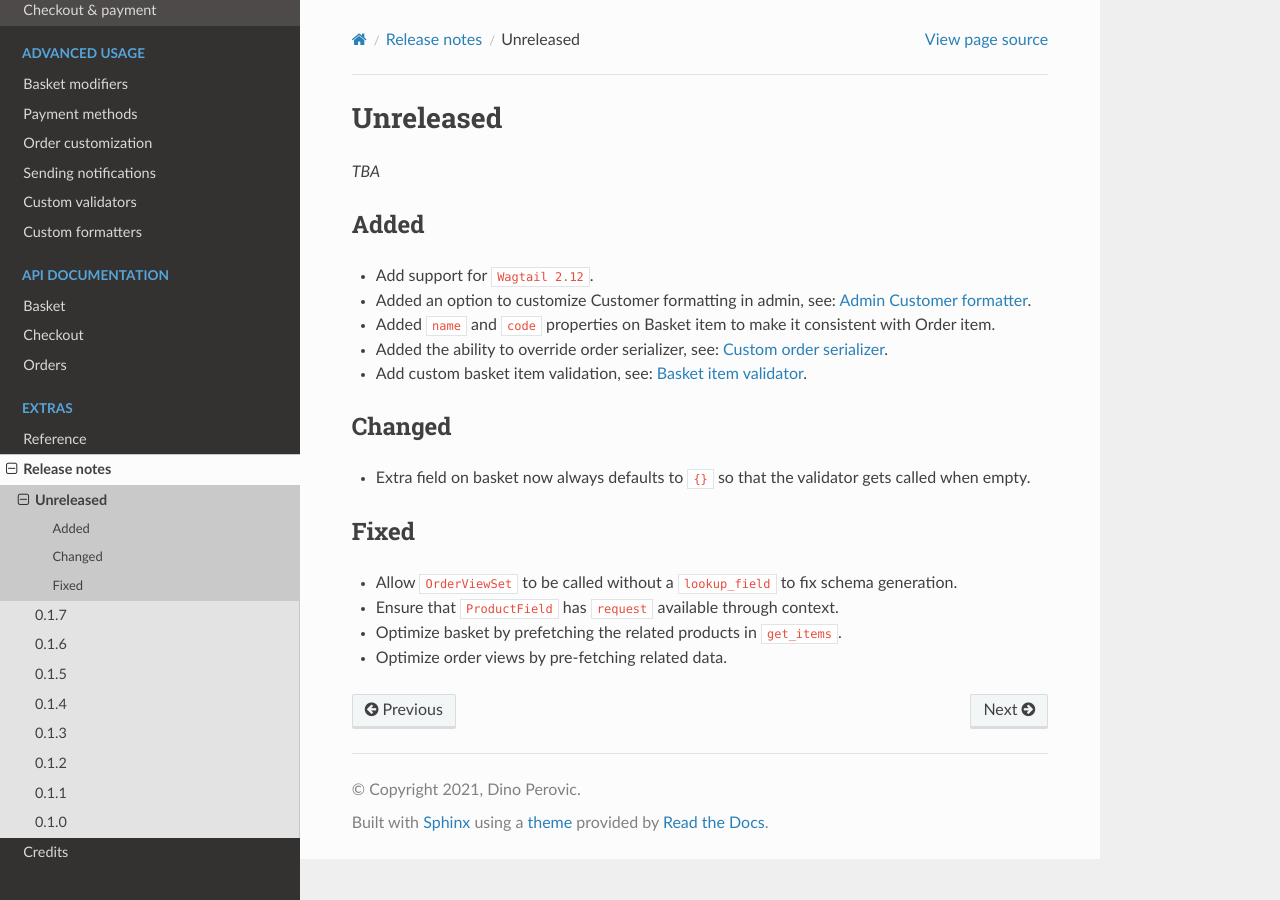
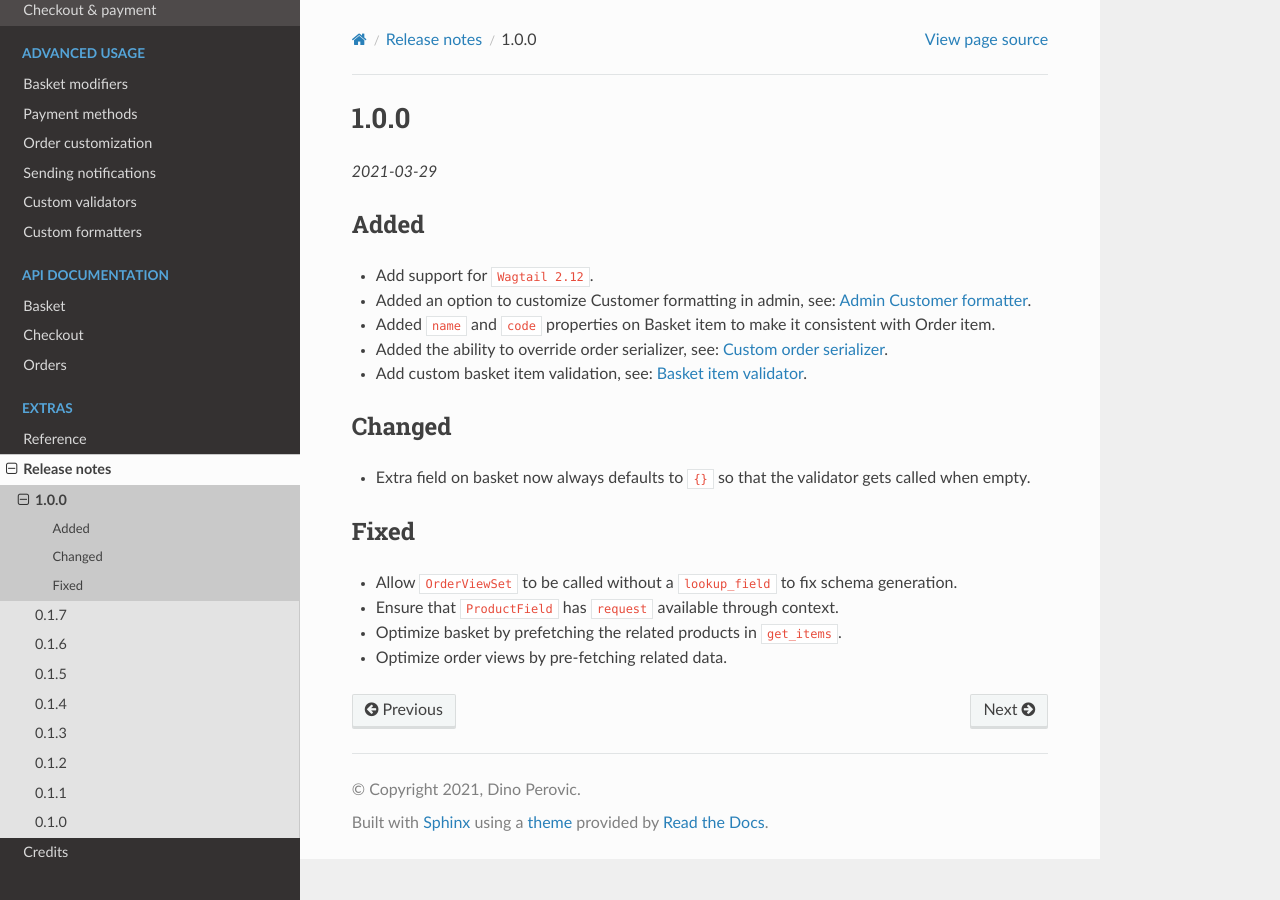
Before and after one commit to mykhailo27/django-salesman, a Sphinx documentation site: the page built from docs/releases/1.0.0.rst, in a window 1280 px wide. Built offline with Sphinx 7.4.7 and the Read the Docs theme 2.0.0, drawn with Linux system fonts in a browser that asks for light colours.

Commit message:
Bump to 1.0.0

```diff
--- a/docs/releases/unreleased.rst
+++ b/docs/releases/1.0.0.rst
@@ -1,8 +1,8 @@
-##########
-Unreleased
-##########
+#####
+1.0.0
+#####
 
-*TBA*
+*2021-03-29*
 
 Added
 -----
--- a/docs/releases/index.rst
+++ b/docs/releases/index.rst
@@ -18,7 +18,7 @@ Release notes and upgrade information. This project adheres to
     :caption: Versions
     :maxdepth: 1
 
-    unreleased
+    1.0.0
     0.1.7
     0.1.6
     0.1.5
--- a/pyproject.toml
+++ b/pyproject.toml
@@ -1,6 +1,6 @@
 [tool.poetry]
 name = "django-salesman"
-version = "0.1.7"
+version = "1.0.0"
 description = "Headless e-commerce framework for Django."
 authors = ["Dino Perovic <dino.perovic@gmail.com>"]
 license = "BSD-3-Clause"
@@ -10,7 +10,7 @@ repository = "https://github.com/dinoperovic/django-salesman"
 documentation = "https://django-salesman.readthedocs.io"
 keywords = ["e-commerce", "headless", "rest-api", "shop", "framework"]
 classifiers = [
-    "Development Status :: 4 - Beta",
+    "Development Status :: 5 - Production/Stable",
     "Framework :: Django",
     "Framework :: Django :: 3.0",
     "Framework :: Django :: 3.1",
--- a/salesman/__init__.py
+++ b/salesman/__init__.py
@@ -3,5 +3,5 @@ Salesman
 """
 
 __title__ = 'Salesman'
-__version__ = '0.1.7'
+__version__ = '1.0.0'
 __author__ = 'Dino Perovic'
```
